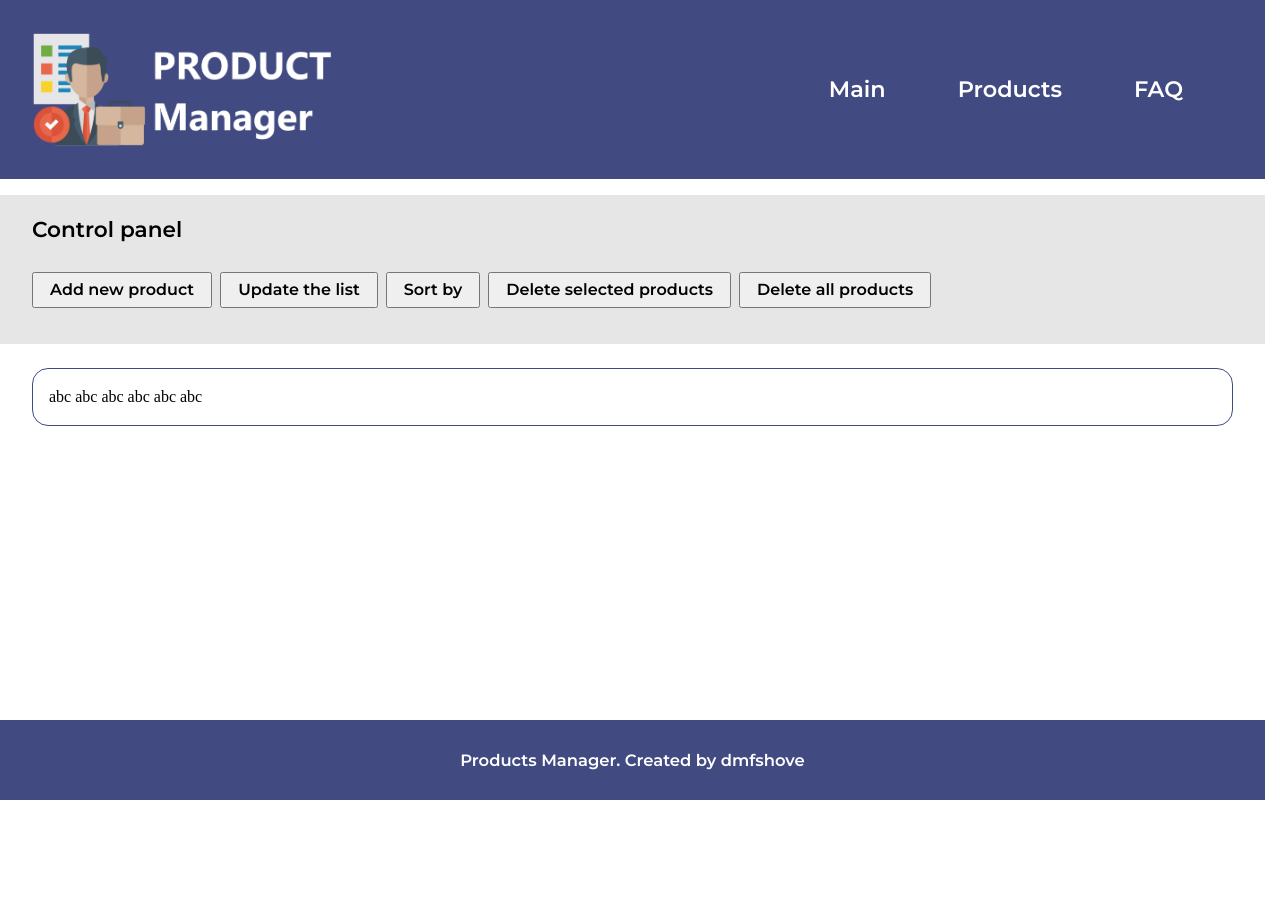
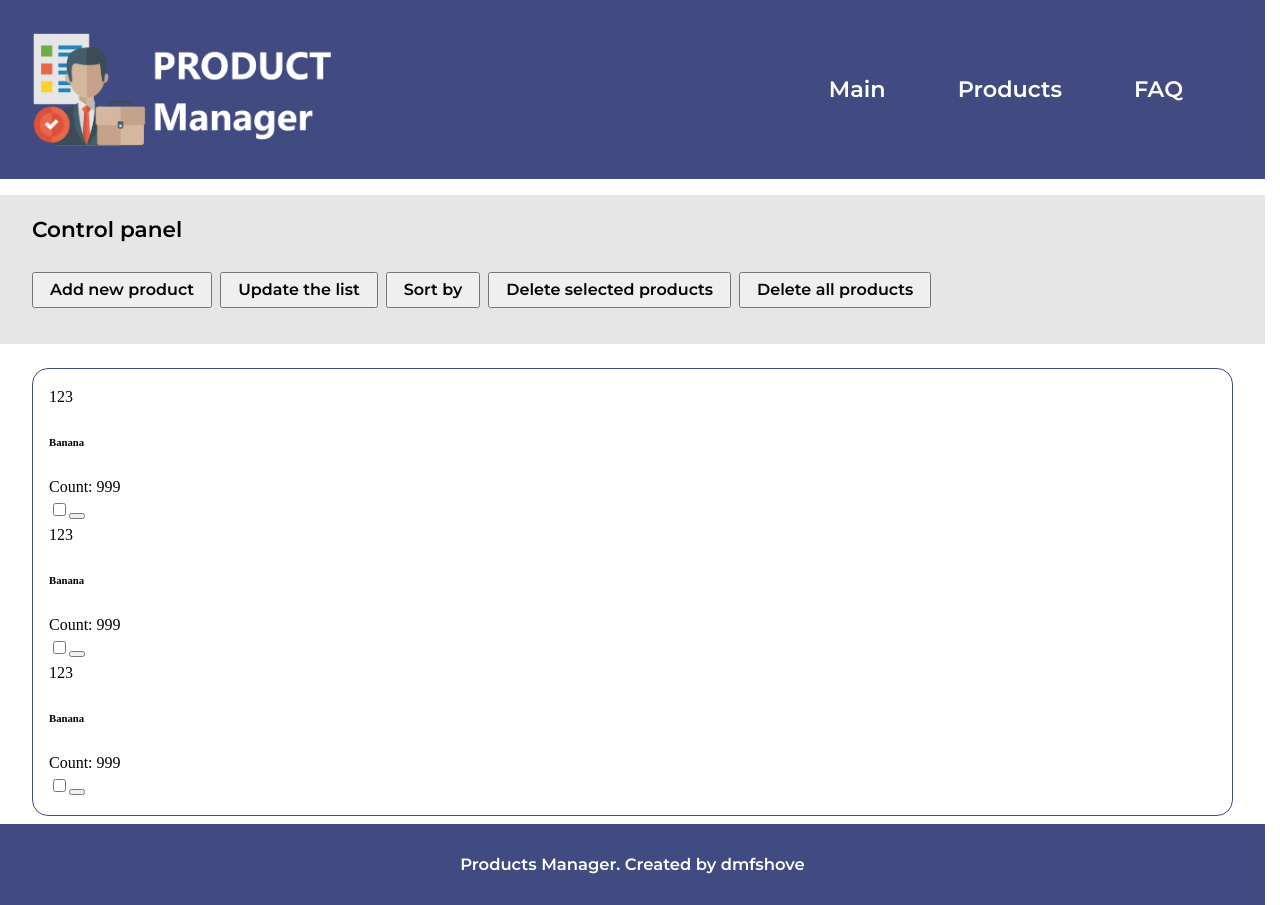
Before and after one commit to RusikHunter/Products-Manager, a React (Vite) app: page /products in a window 1280 px wide. Before the commit the page ends 800 px from the top, so only its background shows below. Built offline with nearby package versions, Linux system fonts and the light colour scheme.

Commit message:
feat(product): write html

```diff
--- /dev/null
+++ b/src/components/Product/Product.tsx
@@ -0,0 +1,26 @@
+import styles from "./Product.module.scss"
+
+function Product() {
+    return (
+        <article className={styles.product}>
+            <div className={styles.content}>
+                <div className={styles.info}>
+                    <p className={styles.id}>123</p>
+
+                    <h6 className={styles.title}>Banana</h6>
+
+                    <p className={styles.count}>Count: 999</p>
+                </div>
+
+                <div className={styles.control_panel}>
+                    <label htmlFor="checkbox__select__1"></label>
+                    <input className={styles.checkbox__select} id="checkbox__select__1" type="checkbox" />
+
+                    <button className={styles.button__delete}></button>
+                </div>
+            </div>
+        </article>
+    )
+}
+
+export default Product
--- a/src/components/ProductsList/ProductsList.tsx
+++ b/src/components/ProductsList/ProductsList.tsx
@@ -1,4 +1,5 @@
 import styles from "./ProductsList.module.scss"
+import Product from "@/components/Product/Product"
 
 function ProductsList() {
     return (
@@ -7,12 +8,9 @@ function ProductsList() {
                 <div className={`${styles.row} row`}>
                     <div className={`${styles.column} column`}>
                         <ul className={styles.list}>
-                            abc
-                            abc
-                            abc
-                            abc
-                            abc
-                            abc
+                            <Product />
+                            <Product />
+                            <Product />
                         </ul>
                     </div>
                 </div>
```
Also changed, not shown: src/components/Product/Product.module.scss (added).
